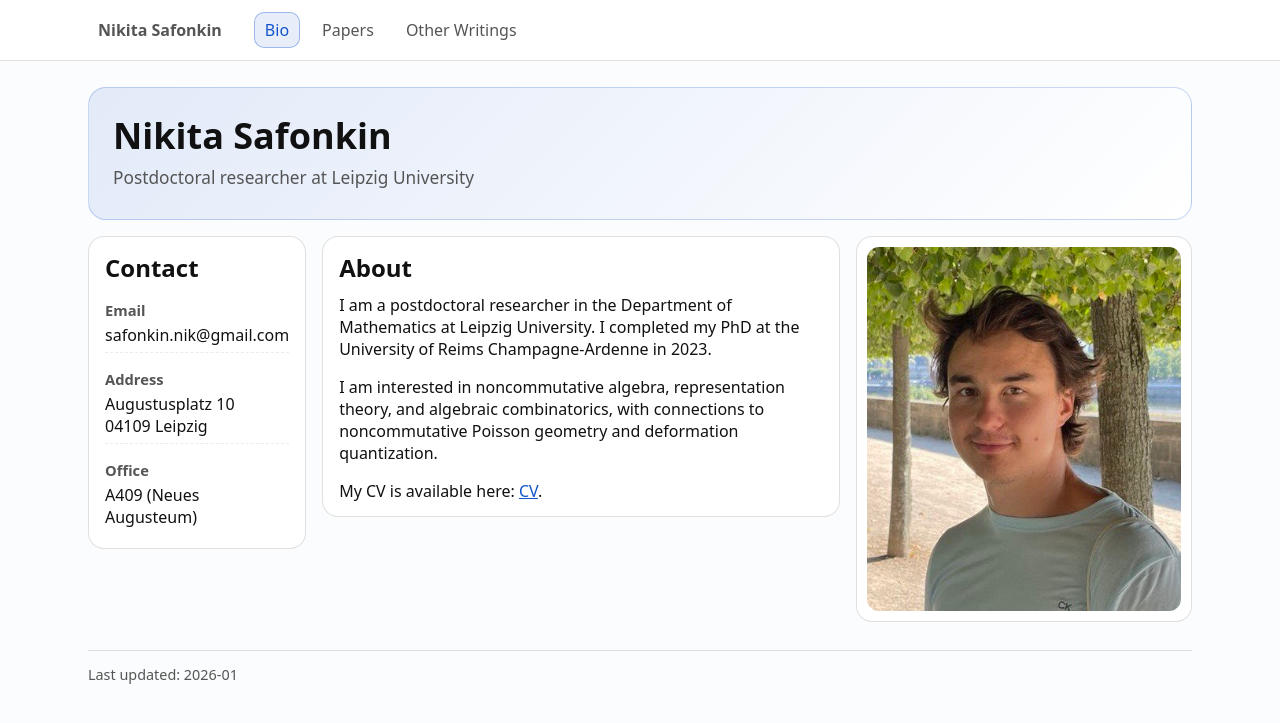
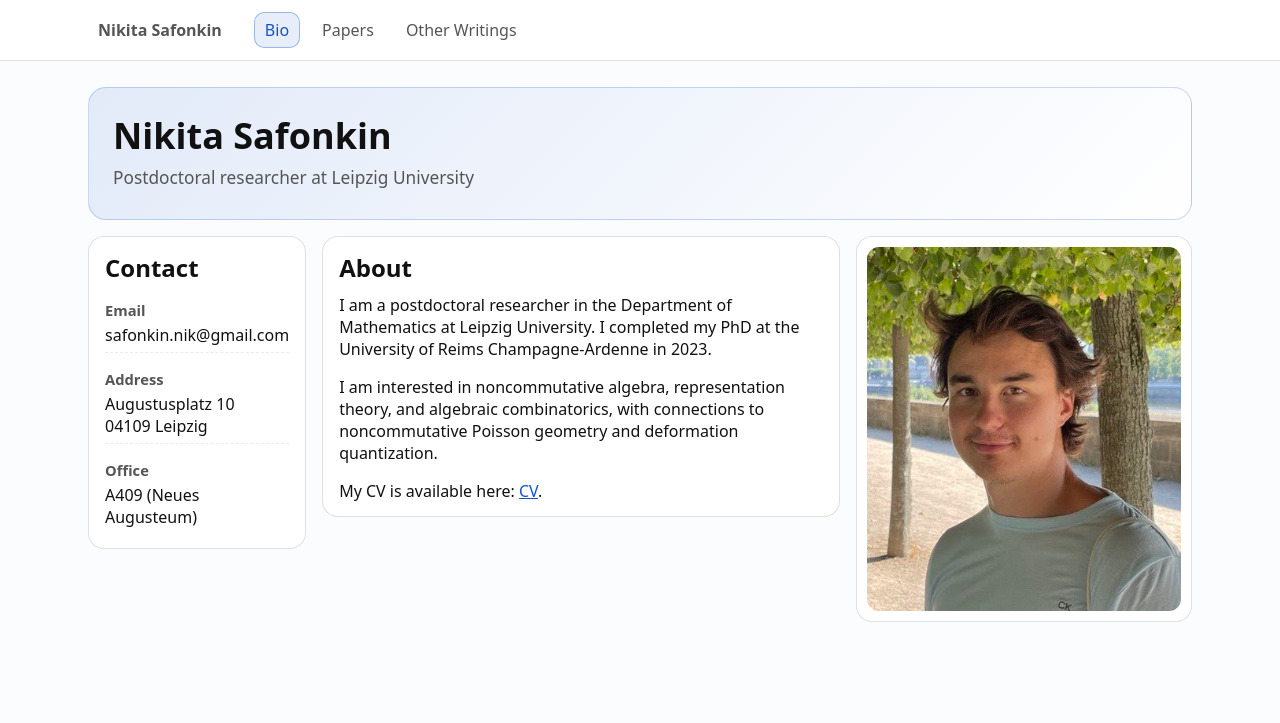
Before and after one commit to n-safonkin/n-safonkin.github.io, a Jekyll site: the page built from index.html, in a window 1280 px wide. Shown: the top 723 px of the page. Built offline with Jekyll 4.4.1, drawn with Linux system fonts in a browser that asks for light colours.

Commit message:
Update default.html

```diff
--- a/_layouts/default.html
+++ b/_layouts/default.html
@@ -24,7 +24,9 @@
 
   <main class="wrap">
     {{ content }}
-    {% include footer.html %}
+    {% if page.show_footer %}
+      {% include footer.html %}
+    {% endif %}
   </main>
 
   {% if page.extra_js %}
```
